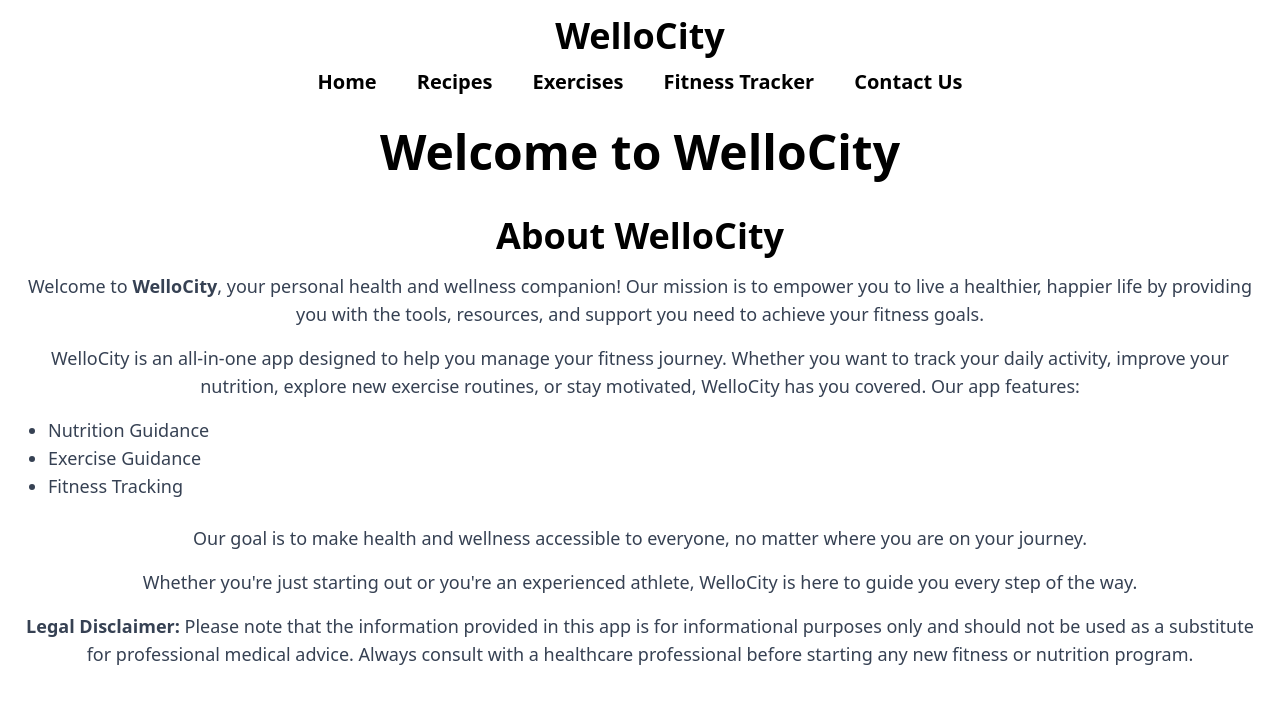
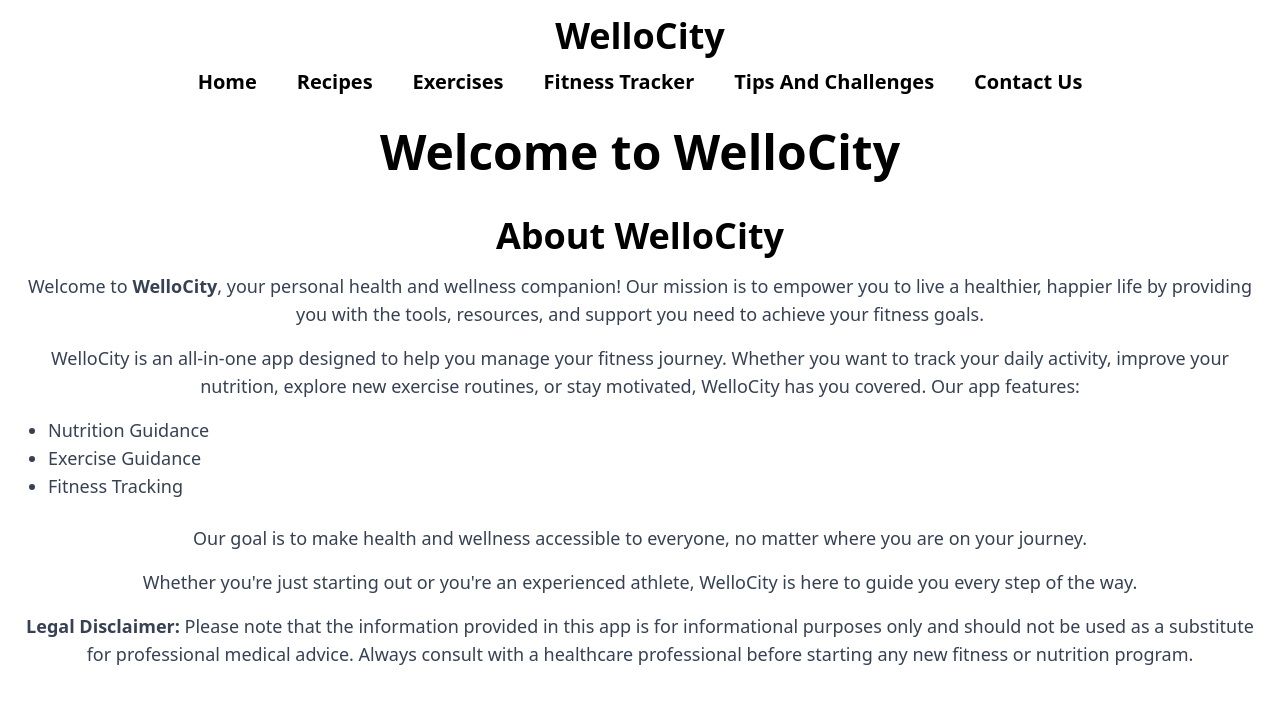
Before and after one commit to NVTG1/WelloCity, a React (Vite) app: page / in a window 1280 px wide. Shown: the top 704 px of the page. Built offline with nearby package versions, Linux system fonts and the light colour scheme.

Commit message:
Updated Navbar

```diff
--- a/src/components/Navbar.jsx
+++ b/src/components/Navbar.jsx
@@ -16,6 +16,7 @@ function Navbar() {
                 <Link to="/recipes">Recipes</Link>
                 <Link to="/exercises">Exercises</Link>
                 <Link to="/fitnessTracker">Fitness Tracker</Link>
+                <Link to="/tipsAndChallenges">Tips And Challenges</Link>
                 <Link to="/contactUs">Contact Us</Link>
             </div>
         </div>
```
